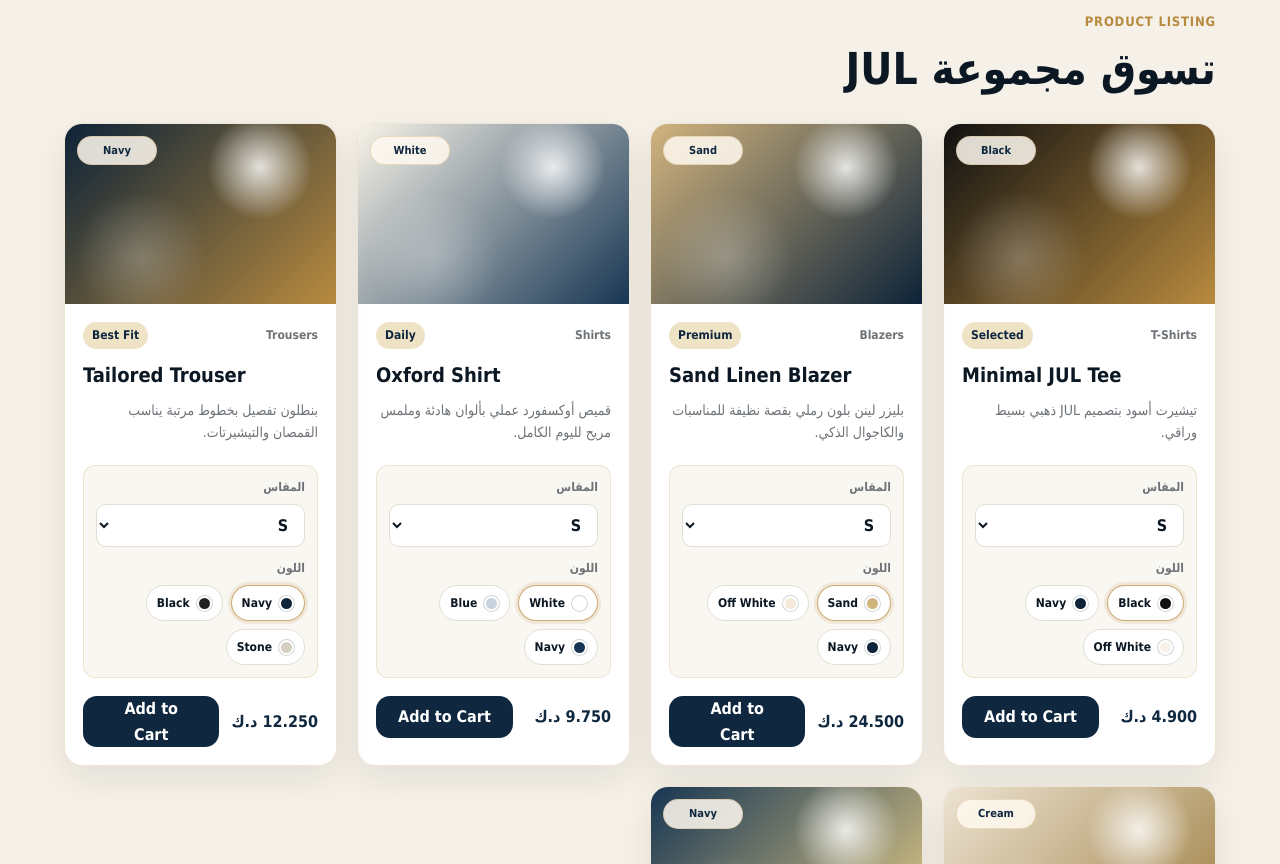
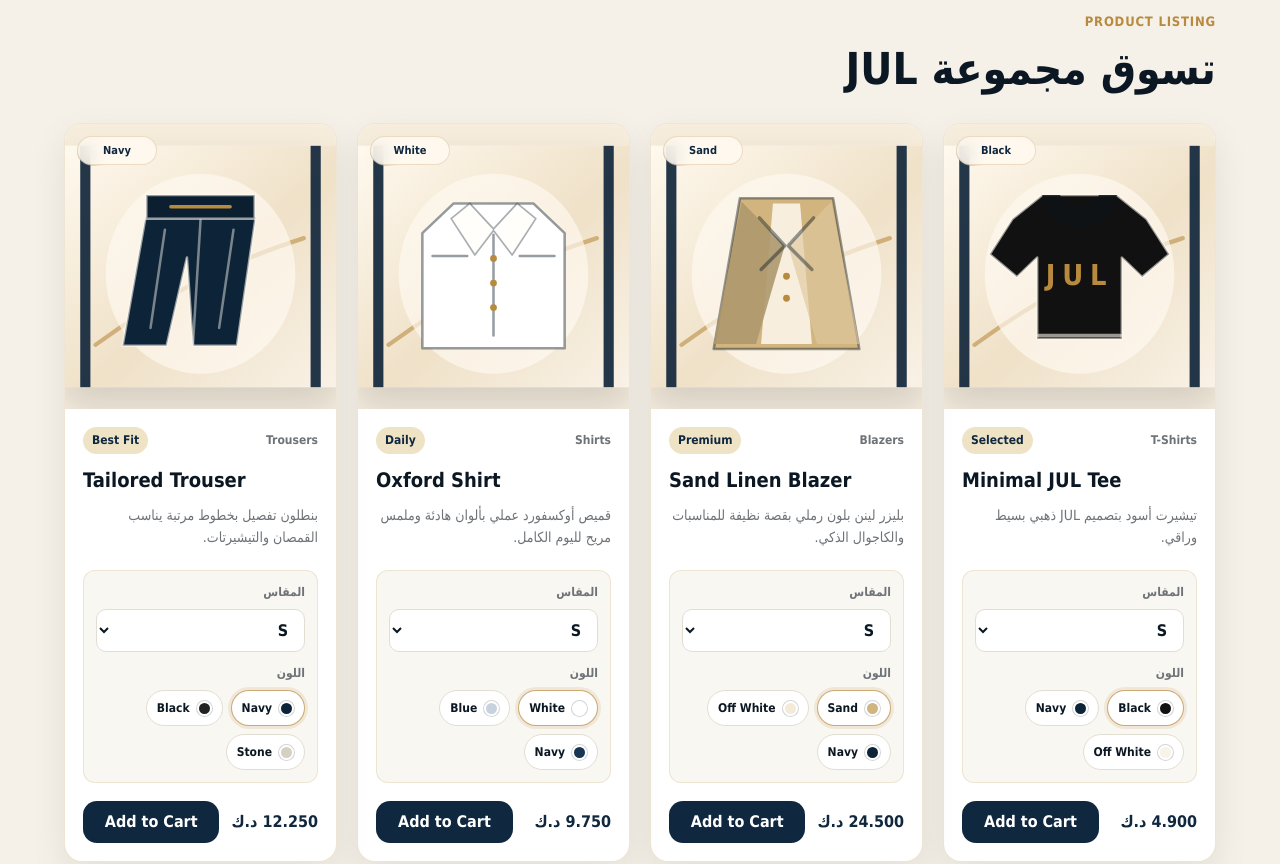
Before and after one commit to bedrhmood1-beep/-jul-store, a website: page index.html in a window 1280 px wide. Shown: the part 960-1824 px from the top of the page. Drawn offline with Linux system fonts and the light colour scheme.

Commit message:
Style clean product mockups
Added styles for product visuals and mockups.

```diff
--- a/styles.css
+++ b/styles.css
@@ -438,12 +438,32 @@ h2 {
   background: #efe3c6;
 }
 
+.product-visual.has-mockup {
+  min-height: 285px;
+  background: #f6eddd;
+}
+
 .product-visual.has-image img {
   width: 100%;
   height: 285px;
   object-fit: contain;
   background: #f4ead7;
   transition: opacity 140ms ease, filter 140ms ease;
+}
+
+.mockup-stage,
+.product-mockup {
+  display: block;
+  width: 100%;
+  height: 285px;
+}
+
+.product-mockup {
+  filter: drop-shadow(0 18px 18px rgba(7, 23, 35, 0.15));
+}
+
+.mockup-garment {
+  transform-origin: 160px 150px;
 }
 
 .product-visual.preview-loading img {
@@ -605,9 +625,11 @@ h2 {
 }
 
 .product-footer button {
+  min-width: 134px;
   min-height: 42px;
   background: var(--navy);
   color: var(--white);
+  white-space: nowrap;
 }
 
 .feature-band {
```
